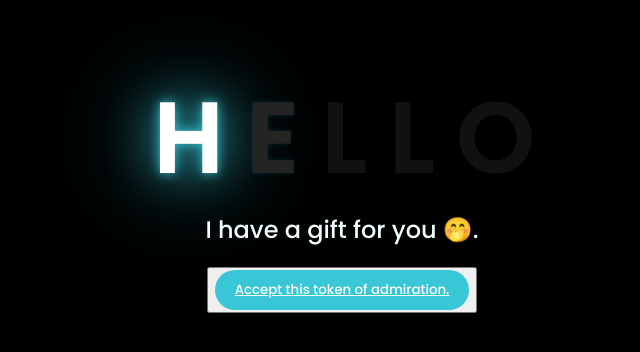
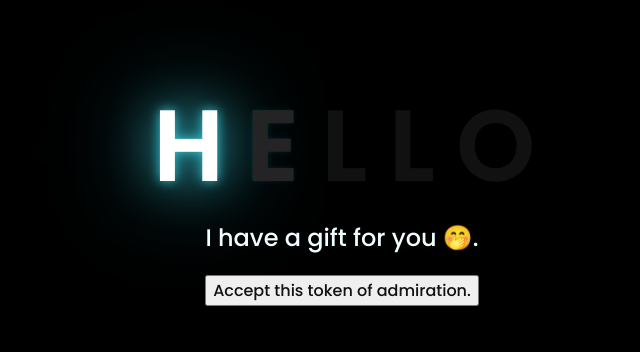
Before and after one commit to Kyne0328/P-Flowers, a plain HTML site: page index.html in a window 1280 px wide. Shown: the part 218-570 px from the top of the page, without its empty margins (306-946 px from the left). Drawn offline with Linux system fonts and the light colour scheme.

Commit message:
Update style.css

```diff
--- a/css/style.css
+++ b/css/style.css
@@ -47,15 +47,11 @@ body{
     margin-bottom: 20px;
 }
 
-.button a {
-    display: inline-block;
-    padding: 10px 20px;
-    background-color: #39c6d6;
-    color: #fff;
-    border-radius: 30px; /* add rounded corner */
-    border: none; /* remove square border */
-  }
-
+.button a{
+    text-decoration: none;
+    font-size: 1rem;
+    color: #111;
+}
 
 @media screen and (max-width:574px){
     .greetings{
```
